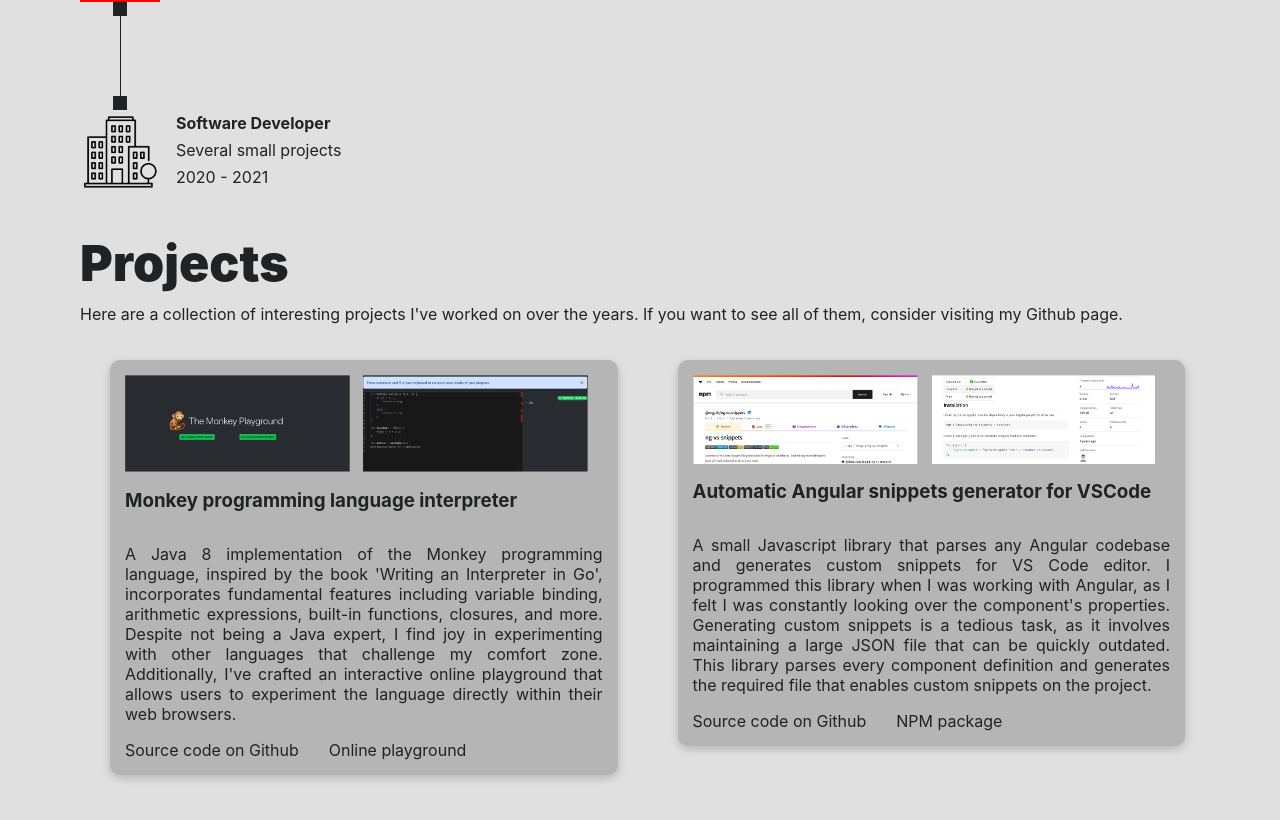
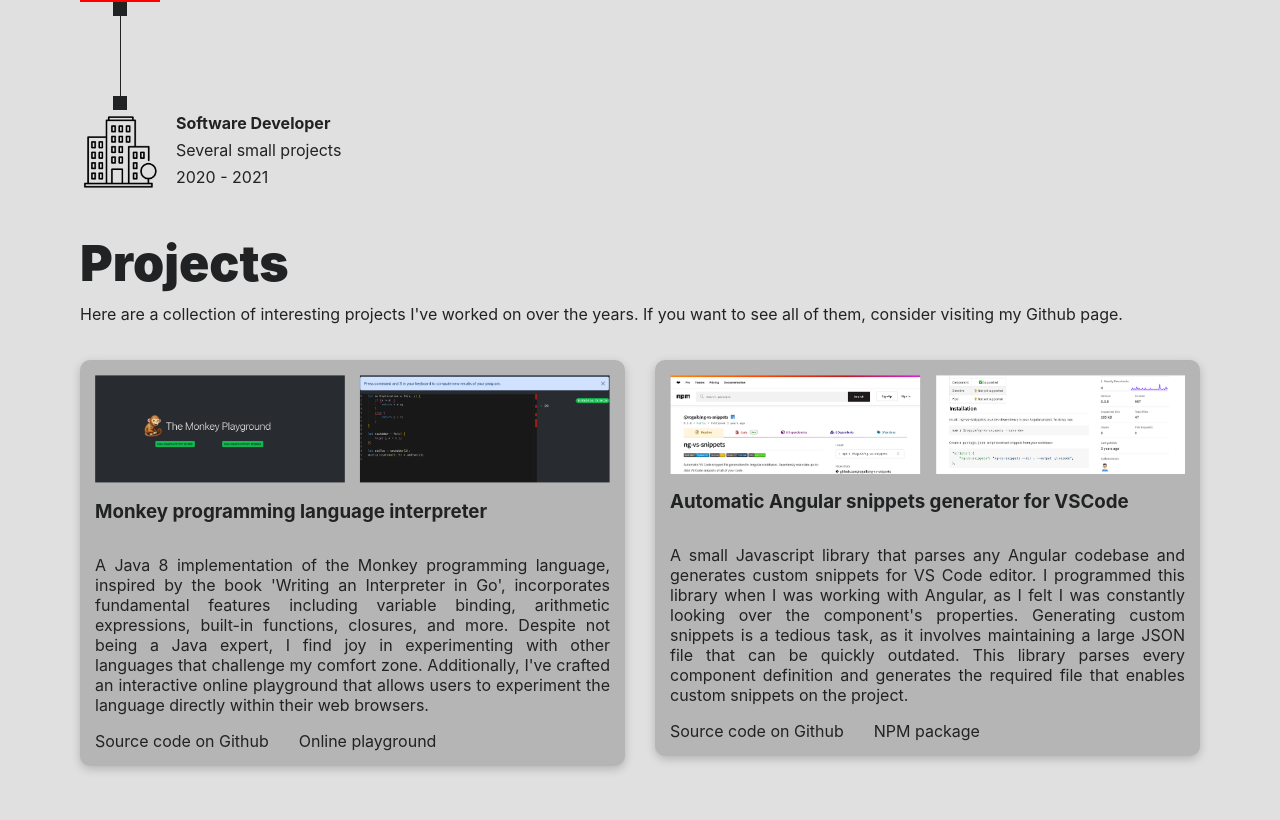
Before and after one commit to roguib/personal-site, a React (Create React App) app: page / in a window 1280 px wide. Shown: the part 999-1819 px from the top of the page. Built offline with nearby package versions, Linux system fonts and the light colour scheme.

Commit message:
fix Projects css selector

```diff
--- a/src/components/Projects/Projects.css
+++ b/src/components/Projects/Projects.css
@@ -1,17 +1,17 @@
 @media screen and (min-width: 1025px) {
-    #projects div:first-child {
+    #projects .xl-flex .col:first-child {
         margin-right: 15px;
     }
 
-    #projects div:last-child {
+    #projects .xl-flex .col:last-child {
         margin-left: 15px;
     }
 }
 
-#projects div:first-child {
+#projects .xl-flex .col:first-child {
     margin-bottom: 15px;
 }
 
-#projects div:last-child {
+#projects .xl-flex .col:last-child {
     margin-bottom: 15px;
 }
```
